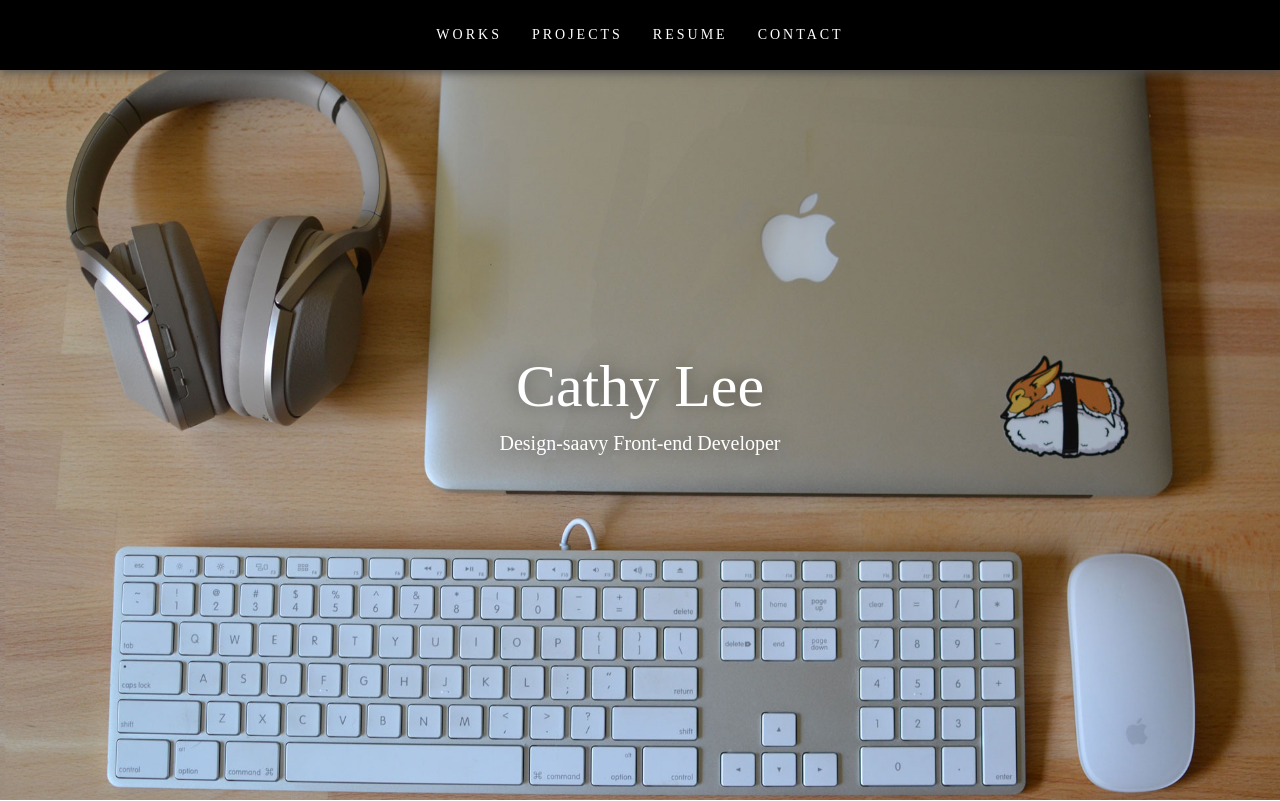
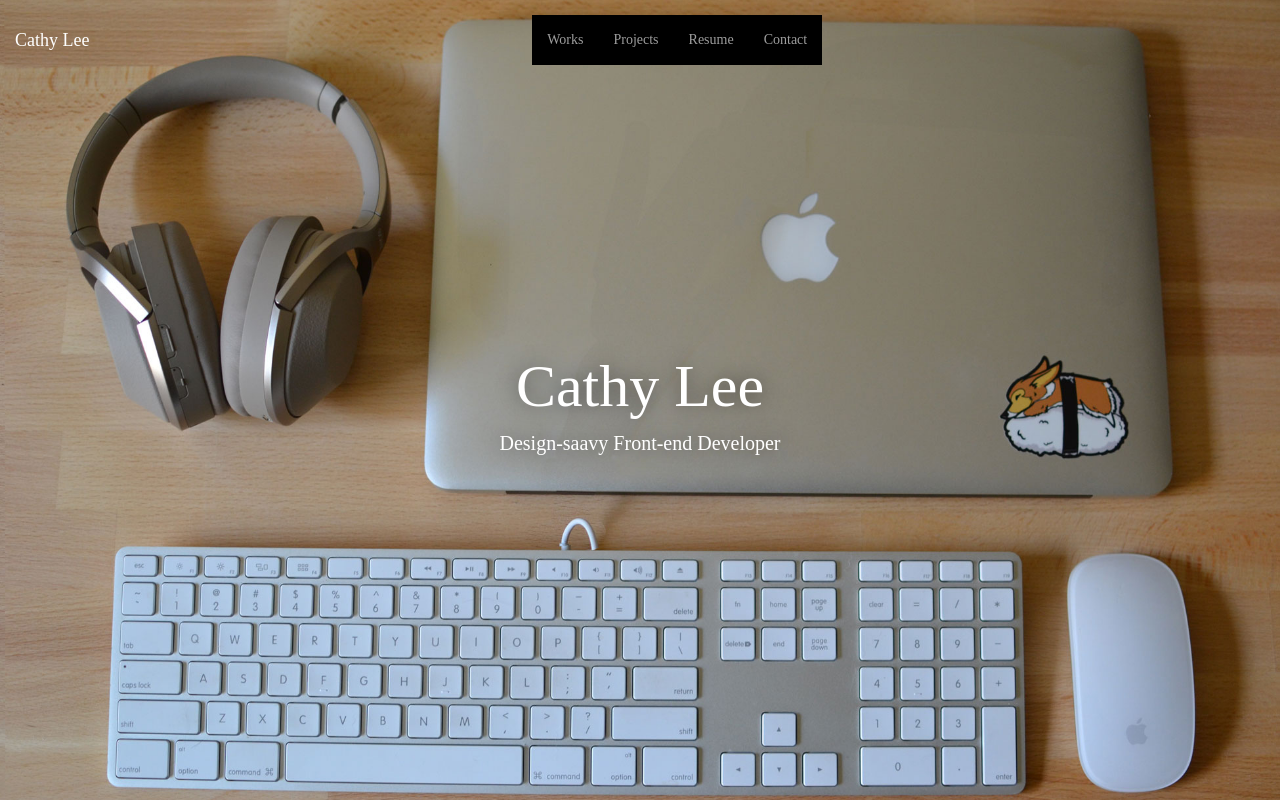
Before and after one commit to caathylee/cathyhlee-portfolio-site, a React (Create React App) app: page / in a window 1280 px wide. Shown: the top 801 px of the page. Built offline with nearby package versions, Linux system fonts and the light colour scheme; a web font is replaced by a local one.

Commit message:
Made nav functional with toggle

```diff
--- a/package.json
+++ b/package.json
@@ -3,6 +3,7 @@
   "version": "0.1.0",
   "private": true,
   "dependencies": {
+    "jquery": "^3.2.1",
     "bootstrap": "^3.3.7",
     "node-sass-chokidar": "0.0.3",
     "npm-run-all": "^4.1.1",
--- a/src/App.css
+++ b/src/App.css
@@ -1,30 +1,74 @@
 /* Colors */
+/* Media Queries */
+/* Small devices (tablets) */
+/* Medium devices (desktops) */
+/* Large devices (large desktops) */
 .container, .container-fluid {
   overflow: hidden; }
 
-header {
+header .navbar-inverse {
+  border-radius: 0;
+  border: none;
   background: transparent;
   position: fixed;
   z-index: 999;
-  background: #000;
+  width: 100% !important;
+  padding-top: 15px;
+  padding-bottom: 15px; }
+  header .navbar-inverse .navbar-brand {
+    color: #fff; }
+  header .navbar-inverse .navbar-collapse {
+    border: none; }
+
+header .navbar-toggle {
+  border: none; }
+  header .navbar-toggle:hover {
+    background: none !important; }
+
+header .navbar-nav {
+  background: #000; }
+
+@media (min-width: 768px) {
+  header .navbar .navbar-nav {
+    display: inline-block;
+    float: none;
+    vertical-align: top; }
+  header .navbar .navbar-collapse {
+    text-align: center; } }
+
+/*header {
+	background: transparent;
+	position: fixed;
+	z-index: 999;
 	width: 100% !important;
 	padding-top: 15px;
 	padding-bottom: 15px;
-  box-shadow: 0px 2px 10px #4e4d4d; }
-  header.scrolled {
-    background: #000; }
-  header .nav {
-    text-align: center; }
-    header .nav li {
-      display: inline-block; }
-      header .nav li a {
+	height: 69px;
+    -webkit-box-shadow: 0px 2px 10px #4e4d4d;
+    box-shadow: 0px 2px 10px #4e4d4d;
+	&.scrolled {
+		background: #000;
+	}
+	.logo-text {
+		position: absolute;
+	    top: 7px;
+    	left: 20px;
+		color: #fff;
+		font-size: 20px;
+		letter-spacing: 1px;
+	}
+	.navbar {
+		text-align: center;
+		li {
+			display: inline-block;
+			a {
 				text-transform: uppercase;
 				color: #fff;
 				position: relative;
-        letter-spacing: 3px; }
-        header .nav li a:hover {
-          background: none; }
-          header .nav li a:hover:after {
+				letter-spacing: 3px;
+				&:hover {
+					background: none;
+					&:after {
 						content: "";
 						width: 25px;
 						height: 2px;
@@ -33,11 +77,49 @@ header {
 						background: #fff;
 						bottom: 0;
 						left: 50%;
+	    				-webkit-transform: translateX(-50%);
 						-ms-transform: translateX(-50%);
-            /* IE 9 */
-            -webkit-transform: translateX(-50%);
-            transform: translateX(-50%); }
+					    transform: translateX(-50%);
+					}
+				}
+			}
+		}
+		@media (max-width: $break-medium) {
+			opacity: 0;
+		}
+	}
 
+	.navbar-default {
+		background: transparent;
+		border: none;
+		.navbar-brand {
+			color: #fff;
+			font-size: 20px;
+			letter-spacing: 1px;
+		}
+		.navbar-toggle {
+			border: none;
+			background: none !important;
+			.icon-bar {
+				background: #fff;
+			}
+		}
+	}
+	@media (min-width: 768px){
+	    .navbar-nav{
+	        float:none;
+	        margin: 0 auto;
+	        display: table;
+	        table-layout: fixed;
+	        > .active > a {
+	        	background: none !important;
+	        }
+	        > li > a {
+	        	color: #fff !important;
+	        }
+	    }
+	}
+}*/
 footer {
   text-align: center;
   border-top: 1px solid #e0dede; }
--- a/src/App.js
+++ b/src/App.js
@@ -3,6 +3,11 @@ import './App.css';
 import Header from './components/Header';
 import Footer from './components/Footer';
 import ThreeColoredLine from './components/ThreeColoredLine';
+import $ from 'jquery';
+window.jQuery = $;
+window.$ = $;
+global.jQuery = $;
+const bootstrap = require('bootstrap');
 
 class App extends Component {
   render() {
@@ -86,6 +91,7 @@ class App extends Component {
           <h2>Projects</h2>
           <p>Coming soon.</p>
         </div>
+        <ThreeColoredLine />
         <div className="about" id="about">
           <div className="container">
             <div className="text">
--- a/src/components/Header.js
+++ b/src/components/Header.js
@@ -3,16 +3,28 @@ import React, { Component } from 'react';
 class Header extends Component {
 	render() {
 		return (
-    	   <header className="container">
-      			<div className="row">
-	        		<ul className="nav">
-			          <li><a hrefs="works">Works</a></li>
-			          <li><a href="projects">Projects</a></li>
-			          <li><a>Resume</a></li>
-			          <li><a href="contact">Contact</a></li>
-	        		</ul>
-      			</div>
-			</header>
+		    <header>
+		    	<nav className="navbar navbar-inverse">
+				  <div className="container-fluid">
+				    <div className="navbar-header">
+				      <button type="button" className="navbar-toggle" data-toggle="collapse" data-target="#myNavbar">
+				        <span className="icon-bar"></span>
+				        <span className="icon-bar"></span>
+				        <span className="icon-bar"></span>
+				      </button>
+				      <a className="navbar-brand" href="#">Cathy Lee</a>
+				    </div>
+				    <div className="collapse navbar-collapse" id="myNavbar">
+				      <ul className="nav navbar-nav">
+				        <li><a href="#">Works</a></li>
+				        <li><a href="#">Projects</a></li>
+				        <li><a href="#">Resume</a></li>
+				        <li><a href="#">Contact</a></li>
+				      </ul>
+				    </div>
+				  </div>
+				</nav>
+		    </header>
     	)
 	}
 }
--- a/src/partials/_header.scss
+++ b/src/partials/_header.scss
@@ -1,16 +1,63 @@
 header {
+	.navbar-inverse {
+		border-radius: 0;
+		border: none;
+		background: transparent;
+		position: fixed;
+		z-index: 999;
+		width: 100% !important;
+		padding-top: 15px;
+		padding-bottom: 15px;
+		.navbar-brand {
+			color: #fff;
+		}
+		.navbar-collapse {
+			border: none;
+		}
+	}
+	.navbar-toggle {
+		border: none;
+		&:hover {
+			background: none !important;
+		}
+	}
+	.navbar-nav {
+		background: #000;
+	}
+	@media (min-width: 768px) {
+	    .navbar .navbar-nav {
+	        display: inline-block;
+	        float: none;
+	        vertical-align: top;
+	    }
+
+	    .navbar .navbar-collapse {
+	        text-align: center;
+	    }
+	}
+}
+/*header {
 	background: transparent;
 	position: fixed;
 	z-index: 999;
-	background: #000;
 	width: 100% !important;
 	padding-top: 15px;
 	padding-bottom: 15px;
+	height: 69px;
+    -webkit-box-shadow: 0px 2px 10px #4e4d4d;
     box-shadow: 0px 2px 10px #4e4d4d;
 	&.scrolled {
 		background: #000;
 	}
-	.nav {
+	.logo-text {
+		position: absolute;
+	    top: 7px;
+    	left: 20px;
+		color: #fff;
+		font-size: 20px;
+		letter-spacing: 1px;
+	}
+	.navbar {
 		text-align: center;
 		li {
 			display: inline-block;
@@ -30,12 +77,46 @@ header {
 						background: #fff;
 						bottom: 0;
 						left: 50%;
-					 	-ms-transform: translateX(-50%); /* IE 9 */
 	    				-webkit-transform: translateX(-50%);
-						transform: translateX(-50%);
+						-ms-transform: translateX(-50%);
+					    transform: translateX(-50%);
 					}
 				}
 			}
 		}
+		@media (max-width: $break-medium) {
+			opacity: 0;
+		}
 	}
-}
+
+	.navbar-default {
+		background: transparent;
+		border: none;
+		.navbar-brand {
+			color: #fff;
+			font-size: 20px;
+			letter-spacing: 1px;
+		}
+		.navbar-toggle {
+			border: none;
+			background: none !important;
+			.icon-bar {
+				background: #fff;
+			}
+		}
+	}
+	@media (min-width: 768px){
+	    .navbar-nav{
+	        float:none;
+	        margin: 0 auto;
+	        display: table;
+	        table-layout: fixed;
+	        > .active > a {
+	        	background: none !important;
+	        }
+	        > li > a {
+	        	color: #fff !important;
+	        }
+	    }
+	}
+}*/
```
Also changed, not shown: src/partials/_variables.scss (+12 -0 lines). Lines whose indentation alone changed are shown as unchanged.
